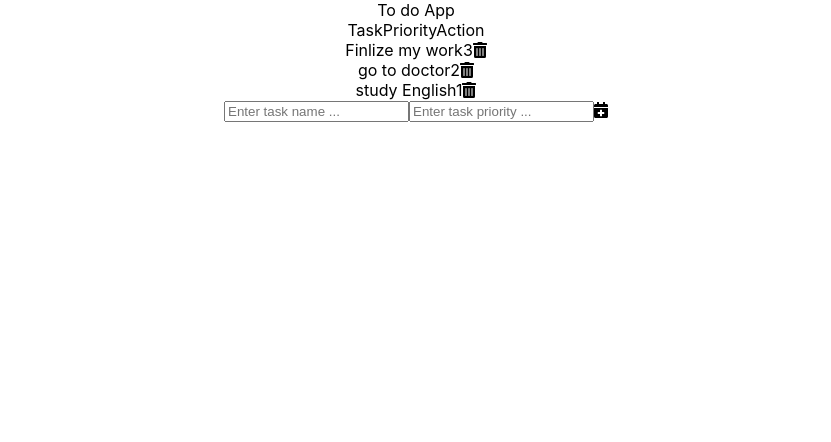
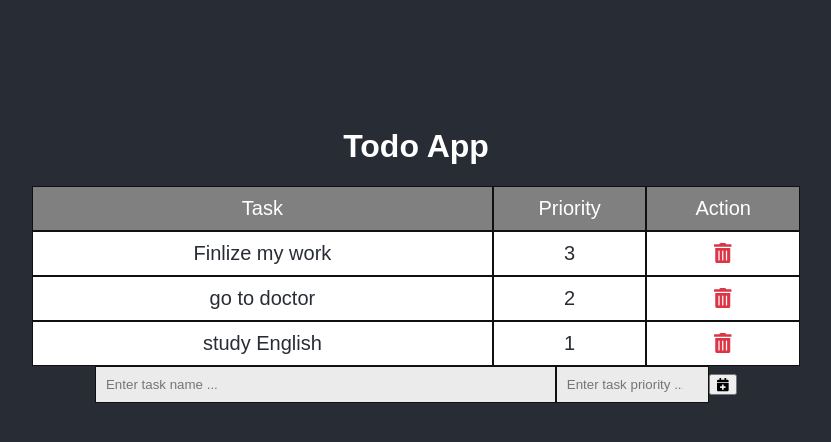
Before and after one commit to asayedio/ToDoApp, a React (Create React App) app: page / in a window 1280 px wide. Shown: the top 442 px of the page, without its empty margins (224-1055 px from the left). Built offline with nearby package versions, Linux system fonts and the light colour scheme.

Commit message:
Work on styling

```diff
--- a/src/App.css
+++ b/src/App.css
@@ -1,38 +1,20 @@
+* {
+box-sizing: border-box;
+}
+body{
+  margin: 0px;
+  padding: 0px;
+  font-family: sans-serif;
+  background-color: #282c34;
+  color: #fff;
+}
+.text-center{
+  text-align: center;
+}
+.container{
+  width: 60%;
+  margin: 10% auto;
+}
 .App {
   text-align: center;
 }
-
-.App-logo {
-  height: 40vmin;
-  pointer-events: none;
-}
-
-@media (prefers-reduced-motion: no-preference) {
-  .App-logo {
-    animation: App-logo-spin infinite 20s linear;
-  }
-}
-
-.App-header {
-  background-color: #282c34;
-  min-height: 100vh;
-  display: flex;
-  flex-direction: column;
-  align-items: center;
-  justify-content: center;
-  font-size: calc(10px + 2vmin);
-  color: white;
-}
-
-.App-link {
-  color: #61dafb;
-}
-
-@keyframes App-logo-spin {
-  from {
-    transform: rotate(0deg);
-  }
-  to {
-    transform: rotate(360deg);
-  }
-}
--- a/src/App.js
+++ b/src/App.js
@@ -10,7 +10,8 @@ class App extends Component {
       {id:2,task:'go to doctor',priority:2},
       {id:3,task:'study English',priority:1},
 
-    ]
+    ],
+    error :'',
   }
   deleteItem =(id) => {
     /* using splice */
@@ -31,14 +32,22 @@ class App extends Component {
     items.push(item);
     this.setState({items});
   }
+  errorMessage = (error) =>{
+    this.setState({error})
+   if(this.state.error !=='')
+   return (
+      <div className="error">
+            {this.state.error}
+      </div>
+      );
+   return null;
+}
 render(){
   return (
-    <div className="App">
-      <div className="header">
-        To do App
+    <div className="App container">
+      <h1 className="text-center">Todo App </h1>
         <ItemList items={this.state.items} deleteItem={this.deleteItem}/>
-        <Item addItem={this.addItem}/>
-      </div>
+        <Item addItem={this.addItem} errorMessage={this.errorMessage}/>
     </div>
   );
 }
--- a/src/components/Item/Item.js
+++ b/src/components/Item/Item.js
@@ -6,7 +6,7 @@ const addIcon = <FontAwesomeIcon icon={faCalendarPlus} />
 class Item extends Component {
   state = {
     task:'',
-    priority:''
+    priority:' '
   }
   handleChange = (e) =>{
     this.setState({
@@ -17,11 +17,17 @@ class Item extends Component {
   handleSubmit = (e) =>{
     // to prevent the default refresh
     e.preventDefault();
-    this.props.addItem(this.state)
-    this.setState({
-      task:'',
-      priority:''
-    })
+    if(e.target.task.value ===''){
+      this.props.errorMessage('Enter the required filed!')
+      return false;
+    }
+    else{
+      this.props.addItem(this.state)
+      this.setState({
+        task:'',
+        priority:''
+      })
+    }
   }
 render(){
   return (
@@ -29,7 +35,7 @@ render(){
         <form>
           <input type="text" placeholder="Enter task name ..." id="task" onChange={this.handleChange} value={this.state.task}/>
           <input type="number" placeholder="Enter task priority ..." id="priority" onChange={this.handleChange} value={this.state.priority}/>
-          <span onClick={this.handleSubmit}>{addIcon}</span>
+          <button type="button" className="addIcon" onClick={this.handleSubmit}>{addIcon}</button>
         </form>
     </div>
   );
--- a/src/components/ItemList/ItemList.css
+++ b/src/components/ItemList/ItemList.css
@@ -0,0 +1,53 @@
+.item-list{
+    background-color: #fff;
+    color: #282c34;
+}
+.item-list p{
+    margin: 0px;
+    text-align: center;
+    padding: 10px 0px;
+    color: #721c24;
+    background-color: #f8d7da;
+
+}
+.item-list p font{
+    margin-right:10px;
+}
+.item-list span{
+    display: inline-block;
+    text-align: center;
+    padding: 10px 0px;
+    font-size: 20px;
+    border: 0.3px solid rgb(17, 15, 15)
+
+}
+.item-list span.title{
+    background-color: gray;
+    color: #fff;
+}
+.item-list span.task ,form input[type=text] {
+        width: 60%;
+}
+.item-list span.priority ,form input[type=number] {
+    width: 20%;
+}
+.item-list span.action ,form span.addIcon {
+    width: 20%;
+}
+form span.addIcon
+{
+    color: #282c34;
+    background-color: #ebebeb;
+    cursor: pointer;
+}
+.item-list span.delete-icon{
+    color: #dc3545;
+    cursor: pointer;
+    border: 0.3px solid rgb(17, 15, 15)
+}
+form input{
+    padding: 10px;
+    background-color: #ebebeb;
+    border:transparent;
+    border: 0.3px solid rgb(17, 15, 15)
+}
--- a/src/components/ItemList/ItemList.js
+++ b/src/components/ItemList/ItemList.js
@@ -12,18 +12,20 @@ const ItemList =(props) =>{
         items.map(item => {
             return(
                 <div key={item.id}>
-                    <span>{item.task}</span>
-                    <span>{item.priority}</span>
-                    <span onClick={() => deleteItem(item.id)}>{deleteIcon}</span>
+                    <span className="task">{item.task}</span>
+                    <span className="priority">{item.priority}</span>
+                    <span className="action delete-icon" onClick={() => deleteItem(item.id)}>{deleteIcon}</span>
                 </div>
             )
         })
-    ):(<p>{exclamationIcon}You don't have items! start adding</p>)
+    ):(<p><font>{exclamationIcon}</font>You don't have items! start adding</p>)
     return(
-        <div className="ListItems">
-            <span>Task</span>
-            <span>Priority</span>
-            <span>Action</span>
+        <div className="item-list">
+            <div>
+                <span className="task title">Task</span>
+                <span className="priority title">Priority</span>
+                <span className="action title">Action</span>
+            </div>
              {ItemList}
         </div>
     )
```
